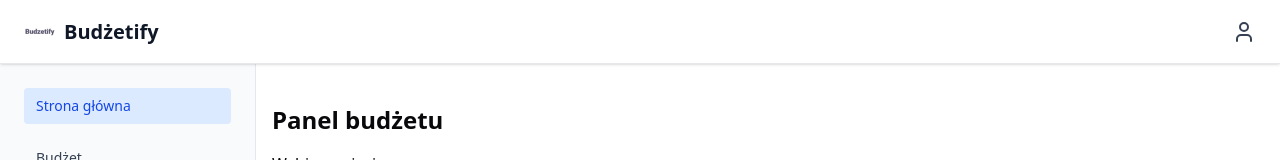
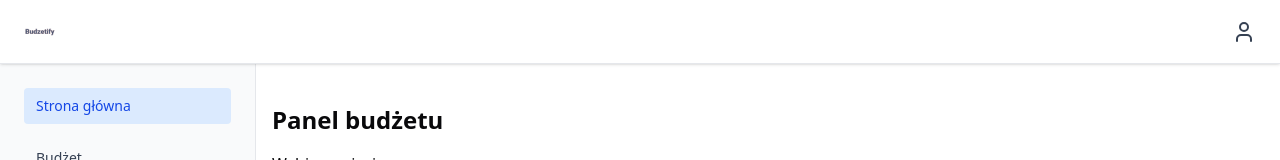
Before and after one commit to Dominik13910/Mobilki, a Next.js app in the folder mobilki/frontend/: page / in a window 1280 px wide. Shown: the top 160 px of the page. Built offline with nearby package versions, Linux system fonts and the light colour scheme; no server answers.

Commit message:
Logo zamiast napisu

```diff
--- a/mobilki/frontend/src/components/navbar/Navbar.tsx
+++ b/mobilki/frontend/src/components/navbar/Navbar.tsx
@@ -38,9 +38,6 @@ export function Navbar() {
           alt="Budżetify logo"
           className="h-8 w-8 mr-2"
         />
-        <span className="text-xl font-semibold text-gray-900 dark:text-white hidden sm:inline">
-          Budżetify
-        </span>
       </div>
 
       <div className="flex items-center gap-2">
```
